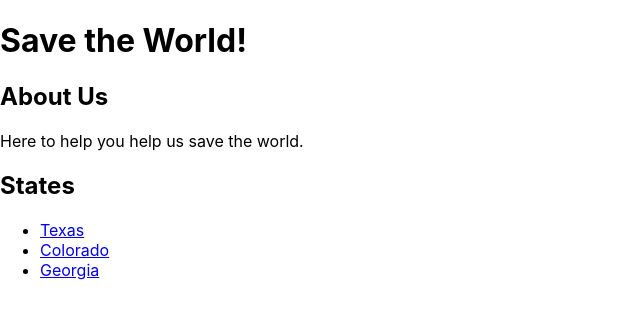
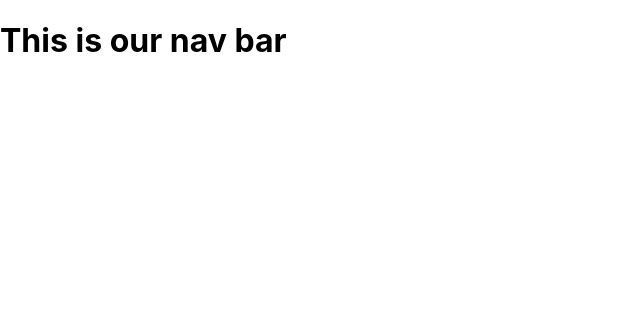
Before and after one commit to subrataroy321/Save_The_World, a React (Create React App) app: page /Colorado in a window 1280 px wide. Shown: the top 318 px of the page, without its empty margins (0-640 px from the left). Built offline with nearby package versions, Linux system fonts and the light colour scheme.

Commit message:
add state component

```diff
--- a/src/App.js
+++ b/src/App.js
@@ -1,11 +1,11 @@
 import React from 'react';
 import './App.css';
 import {Link} from 'react-router-dom'
+import './State';
 
 
-const states = ['Texas', 'Colorado', 'Georgia']
 
-function App() {
+function App(props) {
   return (
     <div>
       <header>
@@ -15,8 +15,8 @@ function App() {
       <p>Here to help you help us save the world.</p>
       <h2>States</h2>
       <ul>
-        {states.map((state, i) => {
-          return <li><Link key={i} to={`/${state}`}>{state}</Link></li>
+        {props.states.map((state, i) => {
+          return <li><Link key={i} to={{pathname: `/${state}`, state: state}}>{state}</Link></li>
         })}
       </ul>
     </div>
--- /dev/null
+++ b/src/State.js
@@ -0,0 +1,21 @@
+import React from 'react';
+import './App.css';
+// import {Link} from 'react-router-dom'
+
+function State(props){
+    console.log(props)
+    return(
+        <div>
+            <h1>This is our nav bar</h1>
+
+           <h1>{props.location.state}</h1>
+
+        </div>
+
+    )
+
+
+}
+
+
+export default State
--- a/src/index.js
+++ b/src/index.js
@@ -2,12 +2,15 @@ import React from 'react';
 import ReactDOM from 'react-dom';
 import './index.css';
 import App from './App';
+import State from './State';
 import * as serviceWorker from './serviceWorker';
-import {BrowserRouter as Router} from 'react-router-dom'
+import {BrowserRouter as Router, Route} from 'react-router-dom'
+const states = ['Texas', 'Colorado', 'Georgia']
 
 ReactDOM.render(
   <Router>
-    <App />
+    <Route exact path= '/' render= {props => (<App states={states}/>)}/>
+    <Route path='/:state' component= {State} />
   </Router>,
   document.getElementById('root')
 );
```
